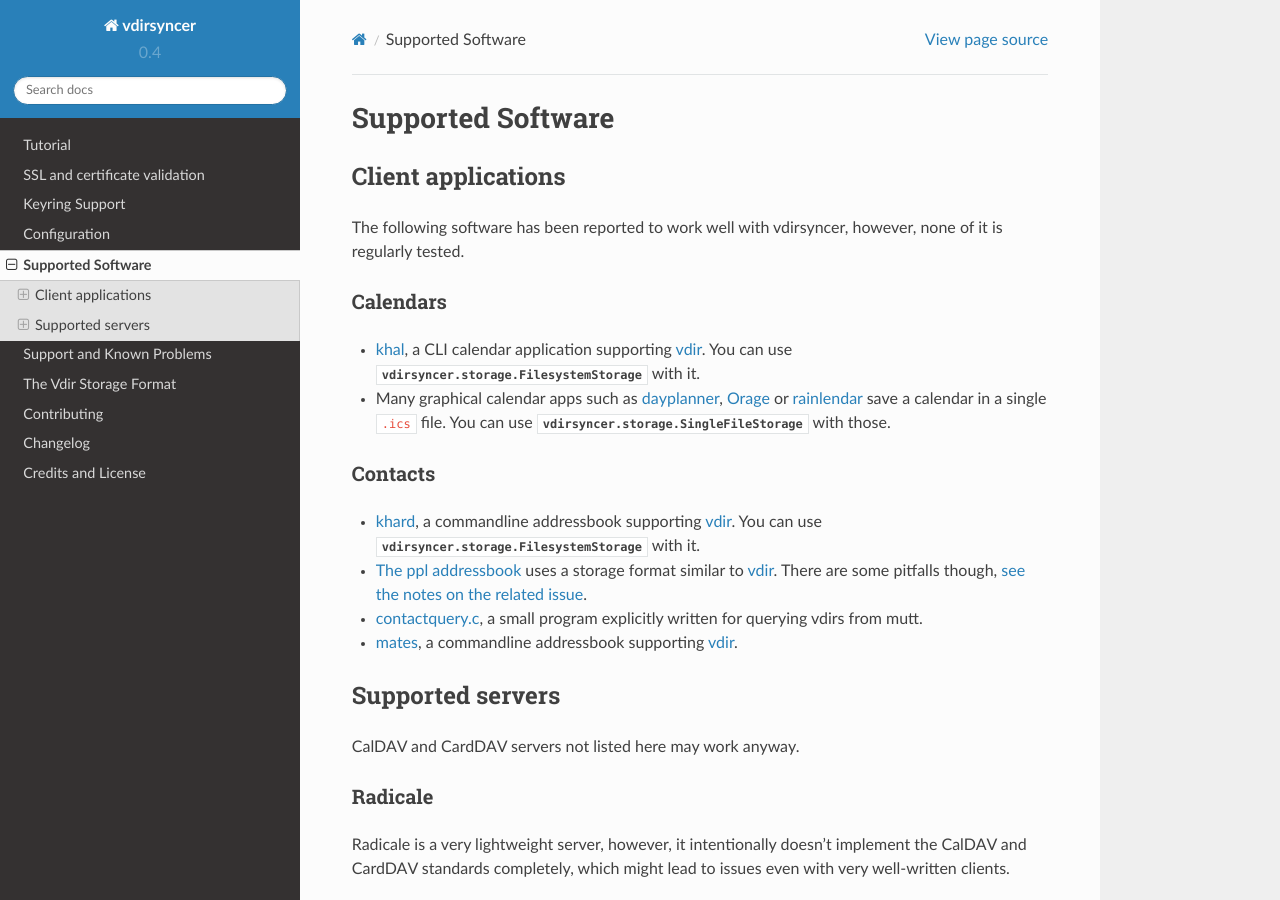
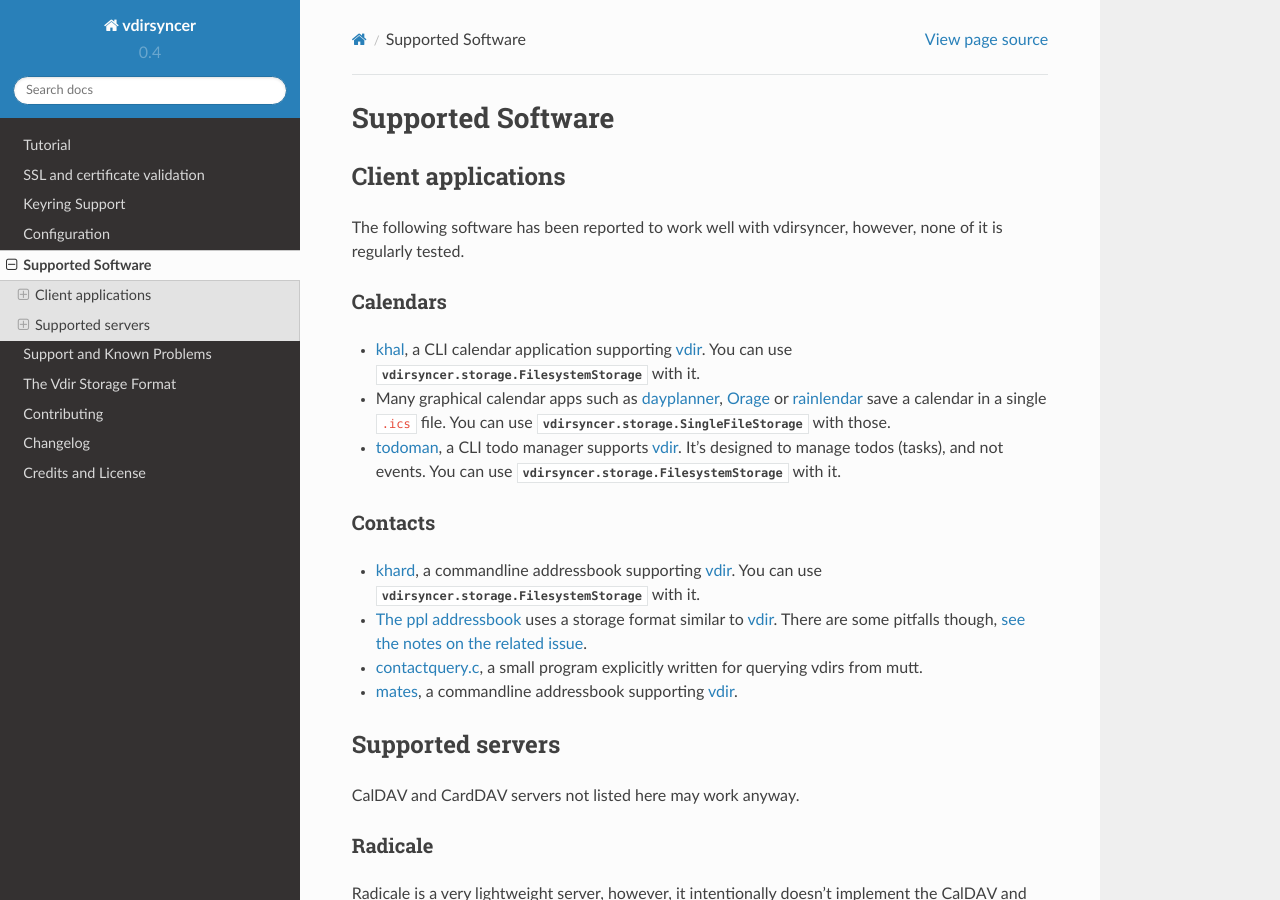
Before and after one commit to pimutils/vdirsyncer, a Sphinx documentation site: the page built from docs/supported.rst, in a window 1280 px wide and 900 px high. Built offline with Sphinx 7.4.7 and the Read the Docs theme 2.0.0, drawn with Linux system fonts in a browser that asks for light colours.

Commit message:
Mention todoman as a supported client.

```diff
--- a/docs/supported.rst
+++ b/docs/supported.rst
@@ -18,10 +18,15 @@
   a calendar in a single ``.ics`` file. You can use
   :py:class:`vdirsyncer.storage.SingleFileStorage` with those.
 
+- todoman_, a CLI todo manager supports :doc:`vdir <vdir>`. It's designed to
+  manage todos (tasks), and not events. You can use
+  :py:class:`vdirsyncer.storage.FilesystemStorage` with it.
+
 .. _khal: http://lostpackets.de/khal/
 .. _dayplanner: http://www.day-planner.org/
 .. _Orage: http://www.kolumbus.fi/~w408237/orage/
 .. _rainlendar: http://www.rainlendar.net/
+.. _todoman: https://hugo.barrera.io/journal/2015/03/30/introducing-todoman/
 
 Contacts
 --------
```
